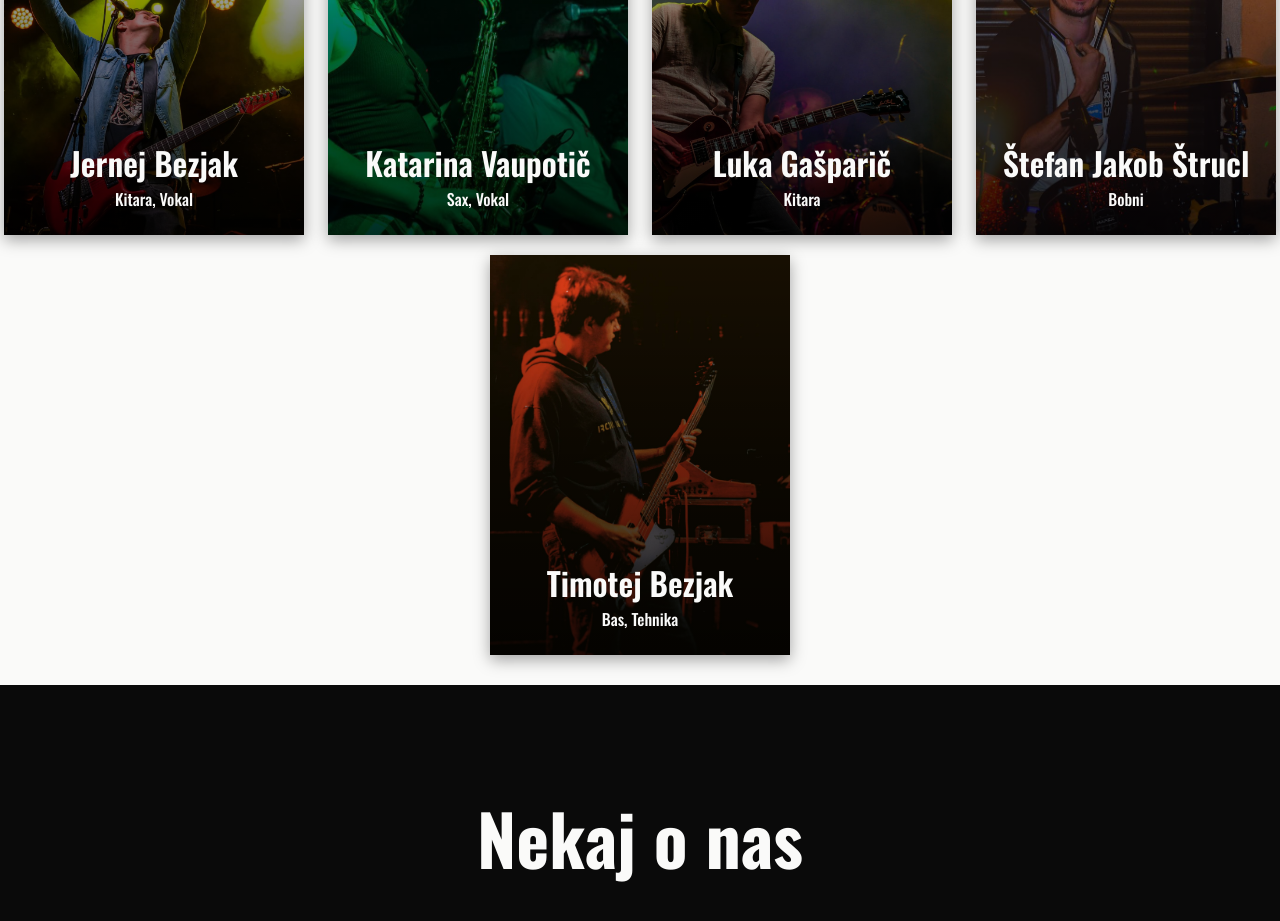
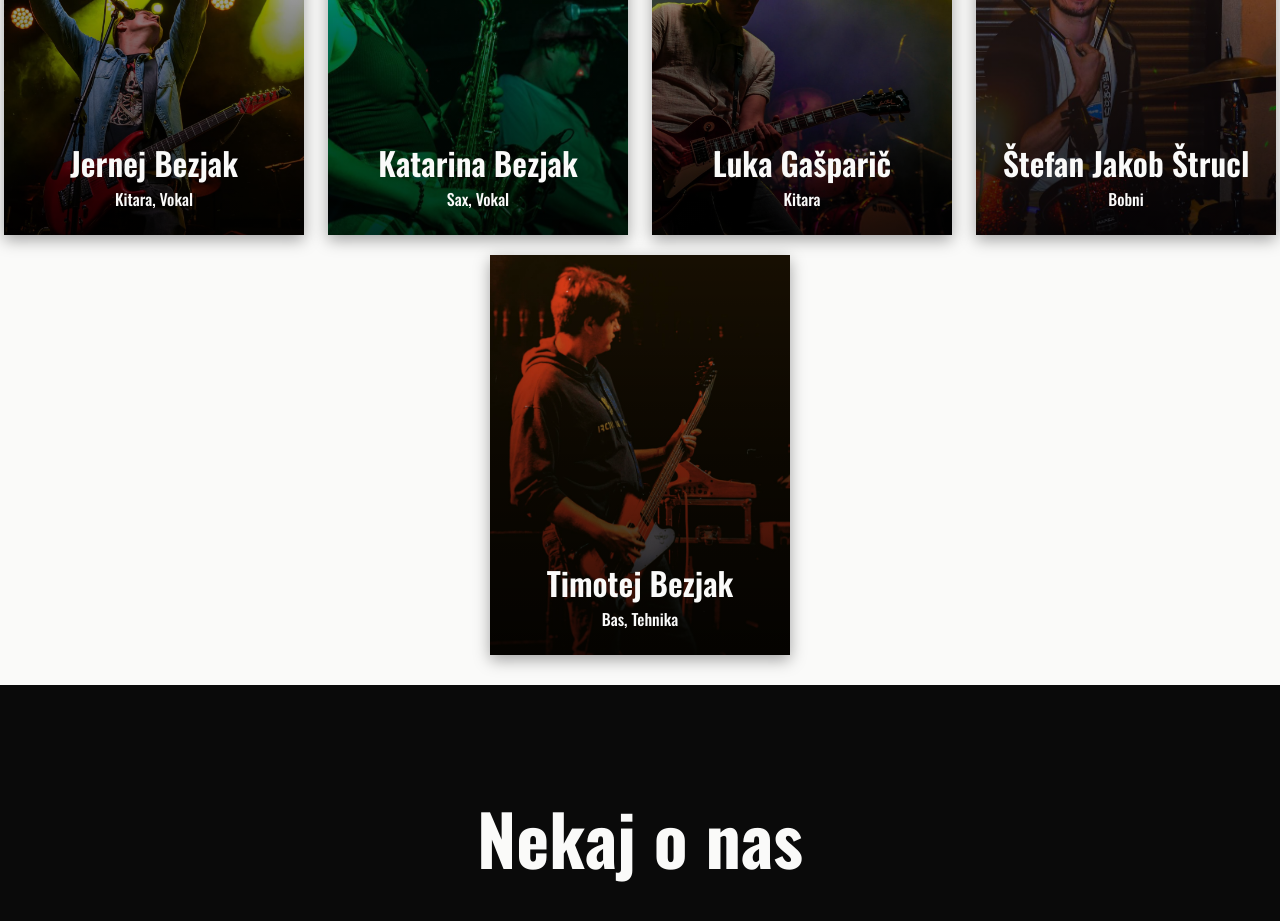
Before and after one commit to bezoj/jacknroll, a React (Vite) app: page / in a window 1280 px wide. Shown: the part 1320-2241 px from the top of the page. Built offline with nearby package versions, Linux system fonts and the light colour scheme.

Commit message:
PT-13: Changed critical data on members page

```diff
--- a/src/sections/MembersPage.tsx
+++ b/src/sections/MembersPage.tsx
@@ -28,7 +28,7 @@ export function MembersPage() {
           />
           <ImageCard
             imageUrl={KatBanner}
-            title="Katarina Vaupotič"
+            title="Katarina Bezjak"
             subtitle="Sax, Vokal"
           />
           <ImageCard
```
